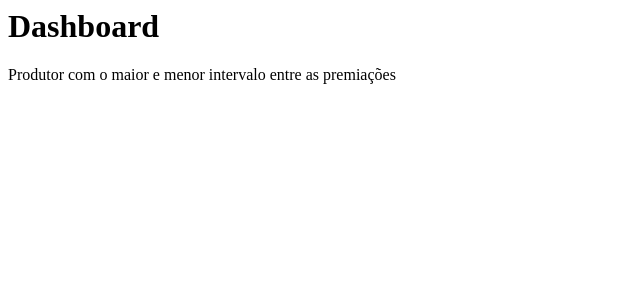
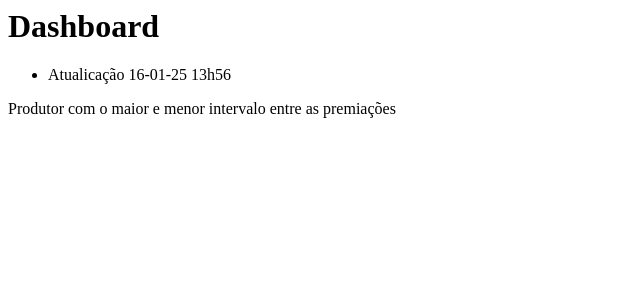
Before and after one commit to fredtamashiro/filmes, a PHP site: template src/View/home/index.php in a window 1280 px wide. Shown: the top 300 px of the page, without its empty margins (0-640 px from the left). Run offline with PHP 8.4, Linux system fonts and the light colour scheme; the template is opened without the code that fills it, so the values that code supplies are empty.

Commit message:
Atualizacao da home

```diff
--- a/src/View/home/index.php
+++ b/src/View/home/index.php
@@ -5,6 +5,9 @@
 </div>
 
 <div class="row mb-5">
+    <ul>
+        <li>Atualicação 16-01-25 13h56</li>
+    </ul>
     <div class="col text-center fs-3 text-body-secondary">
         Produtor com o maior e menor intervalo entre as premiações
     </div>
```
